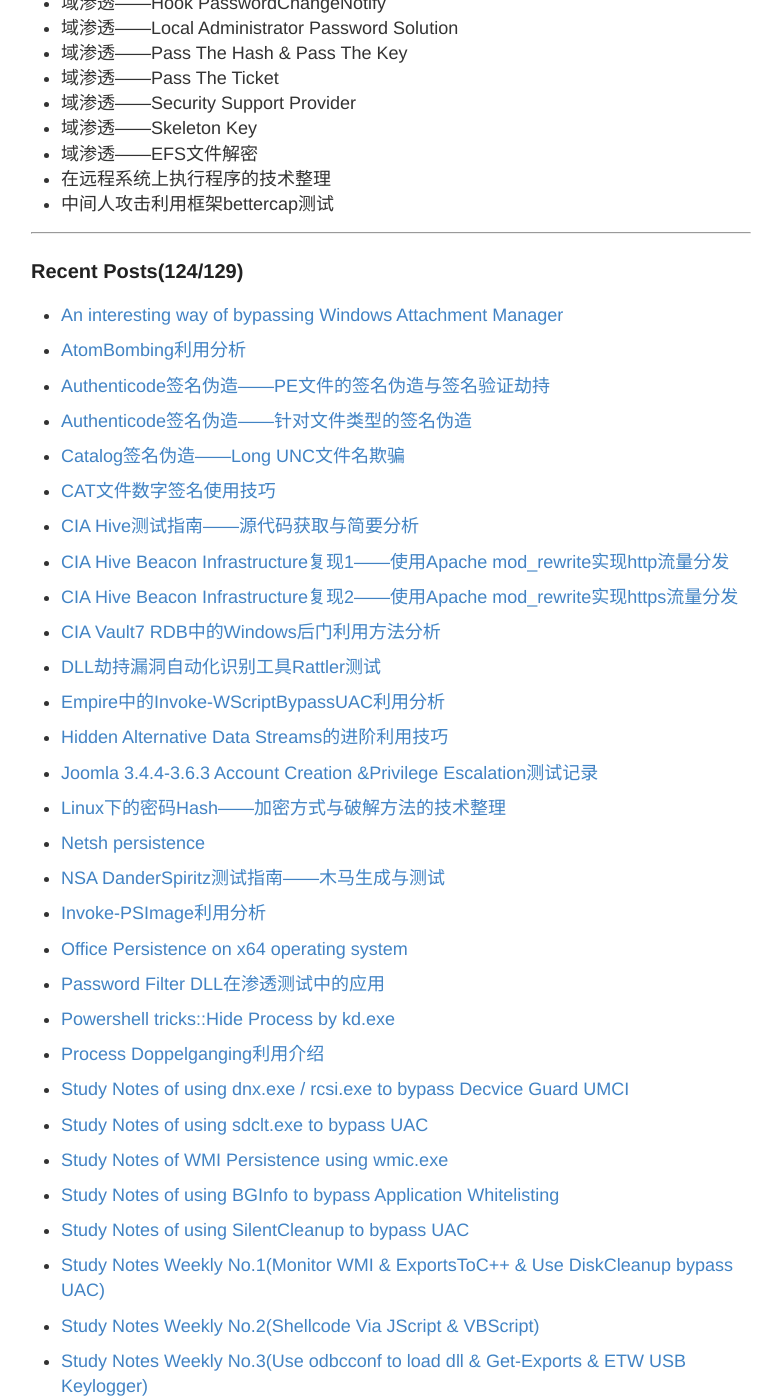
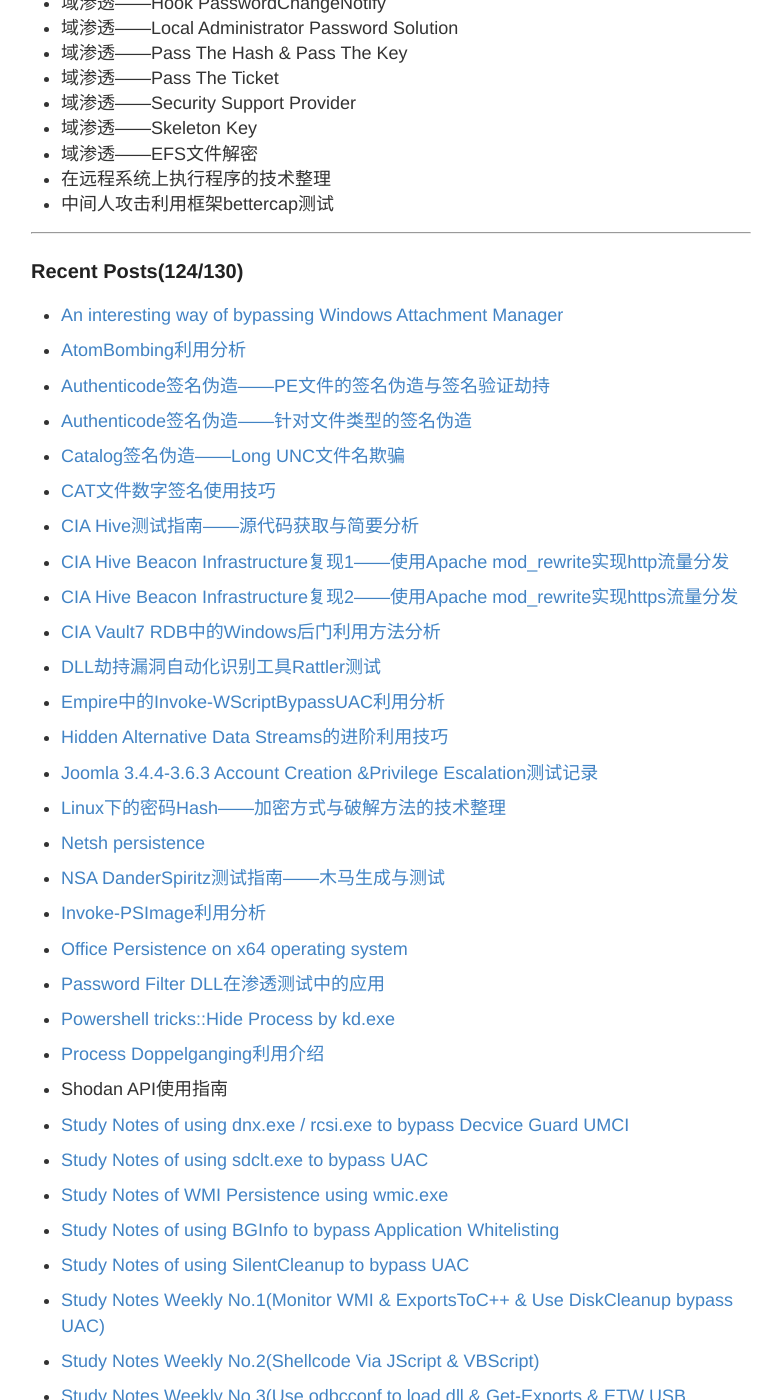
Before and after one commit to 3gstudent/backup-3gstudent.github.io, a Jekyll site: the page built from about.md, in a window 1280 px wide and 1400 px high, scrolled down 1726 px. Shown: the whole window, without its empty margins (249-1018 px from the left). Built offline with Jekyll 4.4.1, drawn with Linux system fonts in a browser that asks for light colours.

Commit message:
Update about.md

```diff
--- a/about.md
+++ b/about.md
@@ -68,7 +68,7 @@ Github:   [3gstudent](https://github.com/3gstudent)
 
 ---
 
-### Recent Posts(124/129)
+### Recent Posts(124/130)
 
 -
  [An interesting way of bypassing Windows Attachment Manager](https://3gstudent.github.io/3gstudent.github.io/An-interesting-way-of-bypassing-Windows-Attachment-Manager/)
@@ -135,6 +135,9 @@ Github:   [3gstudent](https://github.com/3gstudent)
 
 -
  [Process Doppelganging利用介绍](https://3gstudent.github.io/3gstudent.github.io/Process-Doppelganging%E5%88%A9%E7%94%A8%E4%BB%8B%E7%BB%8D/)
+
+-
+ Shodan API使用指南
 
 -
  [Study Notes of using dnx.exe / rcsi.exe to bypass Decvice Guard UMCI](https://3gstudent.github.io/3gstudent.github.io/Study-Notes-of-using-dnx.exe-&-rcsi.exe-to-bypass-Decvice-Guard-UMCI/)
```
